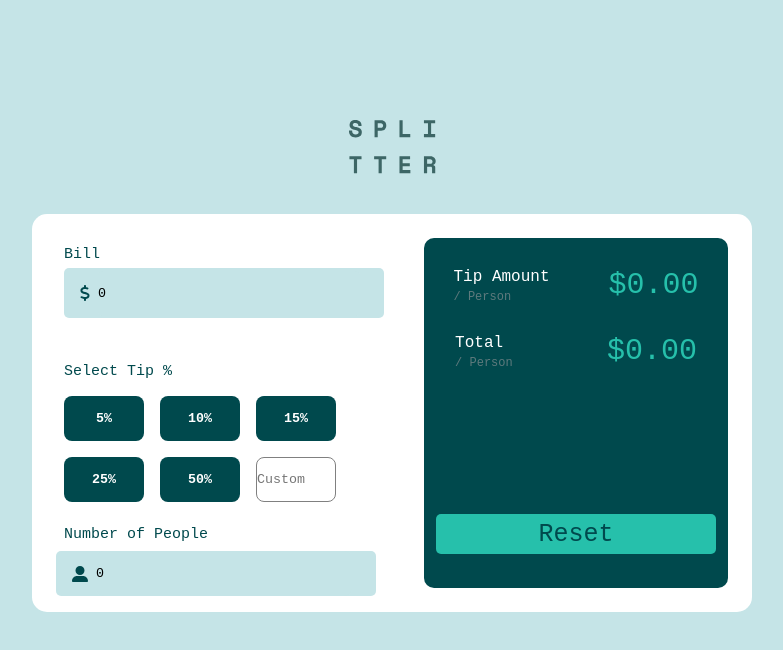
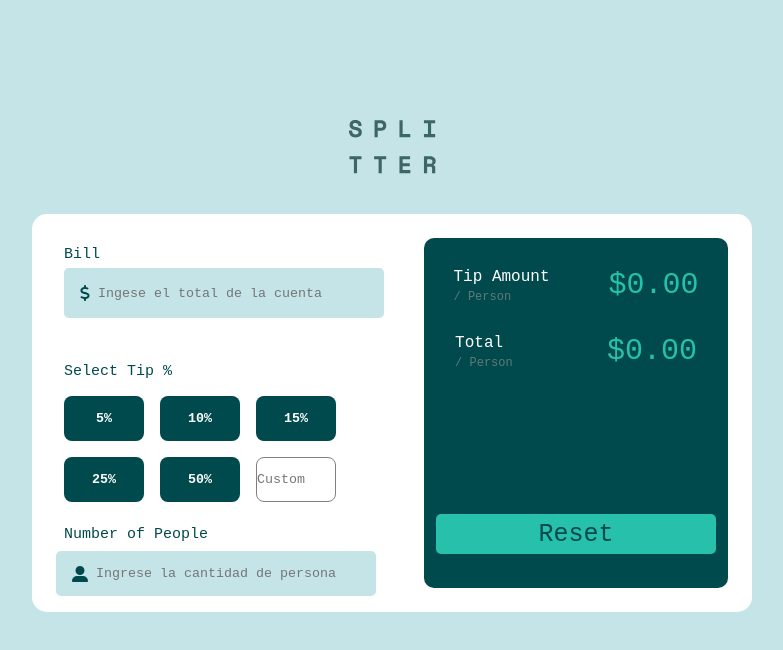
Before and after one commit to Facualemandi/fm3-j-react, a React (Create React App) app: page / in a window 1280 px wide. Shown: the top 650 px of the page, without its empty margins (248-1031 px from the left). Built offline with nearby package versions, Linux system fonts and the light colour scheme.

Commit message:
Pequeños cambios en los inputs

```diff
--- a/src/Components/AppUi.js
+++ b/src/Components/AppUi.js
@@ -10,8 +10,8 @@ import Tips from "./Tips";
 import TotalTips from "./TotalTips";
 
 const AppUi = () => {
-  const [bill, setBill] = useState(parseInt(0));
-  const [people, setPeople] = useState(parseInt(0));
+  const [bill, setBill] = useState('');
+  const [people, setPeople] = useState('');
   const [totalPerson, setTotalPerson] = useState("$0.00");
   const [amount, setAmount] = useState("$0.00");
   const [error, setError] = useState(false);
--- a/src/Components/Bill.js
+++ b/src/Components/Bill.js
@@ -22,7 +22,7 @@ const Bill = ({bill, setBill, error}) => {
 
           <div className='div_container_input'>
               <FontAwesomeIcon icon={faDollarSign}/>
-             <input type='number' onChange={onChangeBill} value={bill}/>
+             <input type='number' onChange={onChangeBill} value={bill} placeholder='Ingese el total de la cuenta'/>
           </div>
             {error === true ? <p className='error'>El número ingresado no puede ser 0</p>: <p></p>}
      </section>
--- a/src/Components/NumberPeople.js
+++ b/src/Components/NumberPeople.js
@@ -16,7 +16,7 @@ const NumberPeople = ({people, setPeople, errorPeople}) => {
 
               <div className='div_people'>
                   <FontAwesomeIcon icon={faUserLarge} className='icon_people'/>
-                  <input type='number' value={people} onChange={onChangePeople}/>
+                  <input type='number' value={people} onChange={onChangePeople} placeholder='Ingrese la cantidad de personas'/>
               </div>
                 {errorPeople === true ? <p className='error'>El número ingresado no puede ser 0</p>: <p></p>}
        </section>
```
